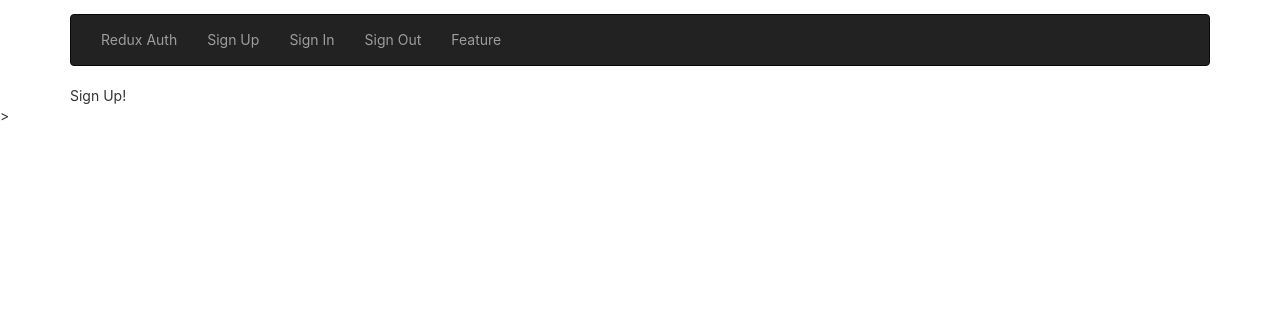
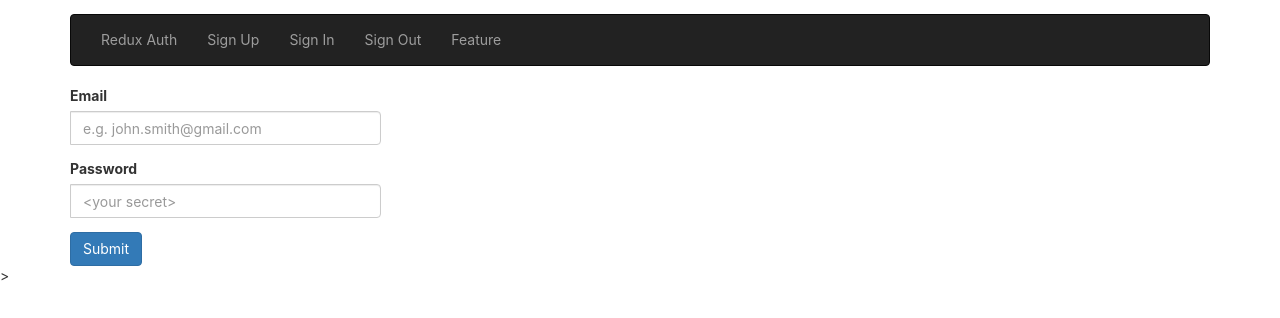
Before and after one commit to WendySanarwanto/udemy-advanced-react-and-redux, a React (Create React App) app in the folder auth/client/: page /signup in a window 1280 px wide. Shown: the top 318 px of the page. Built offline with nearby package versions, Linux system fonts and the light colour scheme.

Commit message:
Refactored redundant form in sign in & signout forms into a Separate component (AuthForm)

```diff
--- a/auth/client/src/components/App.jsx
+++ b/auth/client/src/components/App.jsx
@@ -4,9 +4,9 @@ import { Route } from 'react-router-dom';
 import './App.css';
 import Header from './Header';
 import Landing from './Landing';
-import SignUp from './SignUp';
-import SignIn from './SignIn';
-import SignOut from './SignOut';
+import SignUp from './auth/SignUp';
+import SignIn from './auth/SignIn';
+import SignOut from './auth/SignOut';
 
 const App = () => {
   return (
--- /dev/null
+++ b/auth/client/src/components/auth/AuthForm.jsx
@@ -0,0 +1,23 @@
+import React from 'react';
+
+import { fieldTopGapStyle, handCursorStyle } from '../styles';
+
+const AuthForm = () => {
+  return (
+    <React.Fragment>
+      <form className="input-group">
+        <div className="form-group">
+          <label htmlFor="inputEmail">Email</label>
+          <input type="email" className="form-control" id="inputEmail" placeholder="e.g. john.smith@gmail.com" />
+        </div>
+        <div className="form-group">
+          <label htmlFor="inputPassword" style={ fieldTopGapStyle } >Password</label>
+          <input type="password" className="form-control" id="inputPassword" placeholder="<your secret>" />
+        </div>
+        <button type="submit" className="btn btn-primary" style={ {...fieldTopGapStyle, ...handCursorStyle} }>Submit</button>
+      </form>
+    </React.Fragment>
+  );
+}
+
+export default AuthForm;
--- a/auth/client/src/components/SignIn.jsx
+++ b/auth/client/src/components/auth/SignIn.jsx
@@ -1,8 +1,10 @@
 import React from 'react';
+
+import AuthForm from './AuthForm';
 
 const SignIn = () => {
   return (
-    <div>Sign In!</div>
+    <AuthForm />
   );
 };
 
--- a/auth/client/src/components/SignUp.jsx
+++ b/auth/client/src/components/auth/SignUp.jsx
@@ -1,8 +1,10 @@
 import React from 'react';
+
+import AuthForm from './AuthForm';
 
 const SignUp = () => {
   return (
-    <div>Sign Up!</div>
+    <AuthForm />
   );
 };
 
--- /dev/null
+++ b/auth/client/src/components/styles.js
@@ -0,0 +1,12 @@
+const fieldTopGapStyle = {
+  marginTop: '1em'
+};
+
+const handCursorStyle = {
+  pointer: 'hand'
+};
+
+export {
+  fieldTopGapStyle,
+  handCursorStyle
+};
```
Also changed, not shown: auth/client/src/components/auth/SignOut.jsx (renamed from auth/client/src/components/SignOut.jsx).
